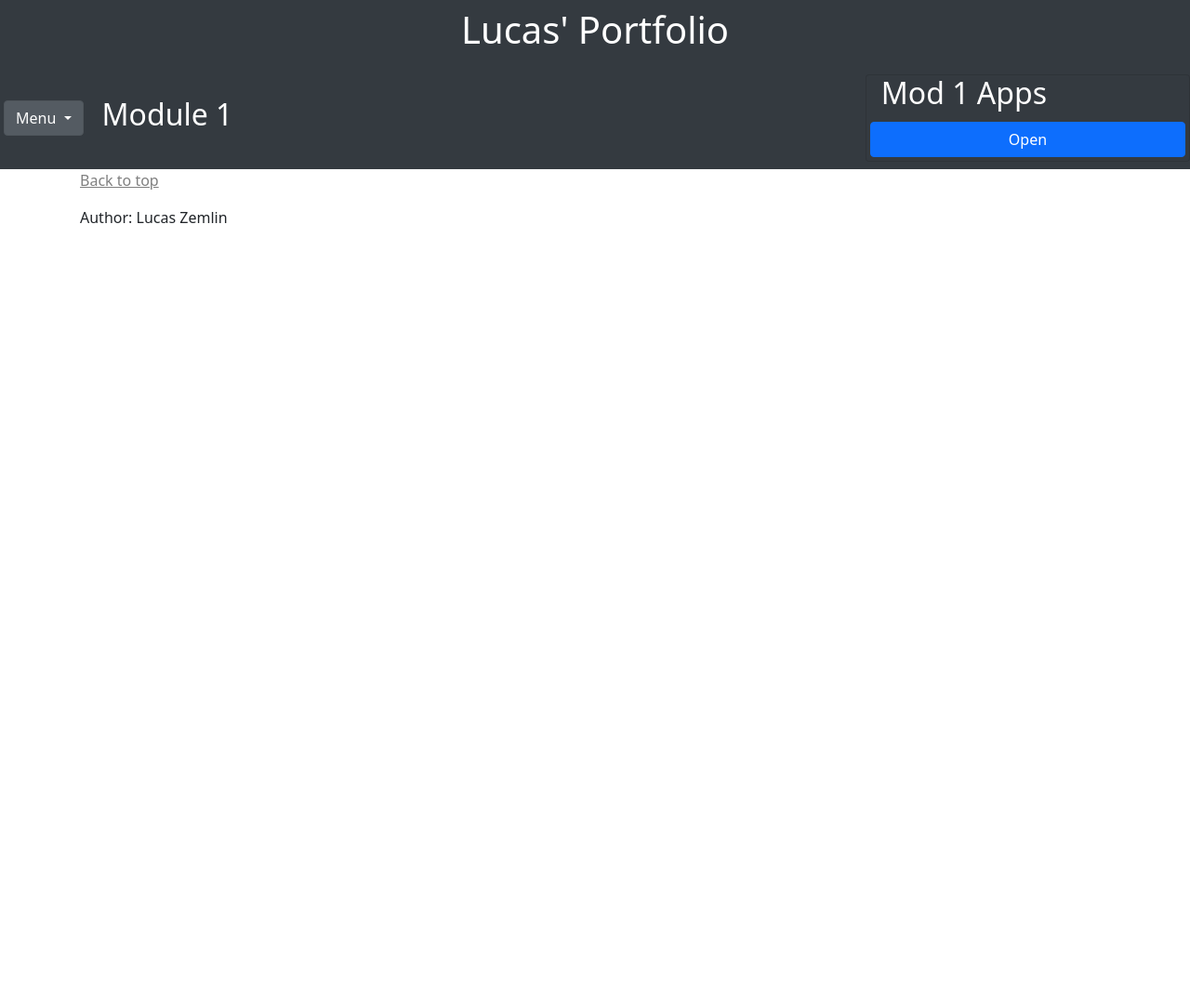
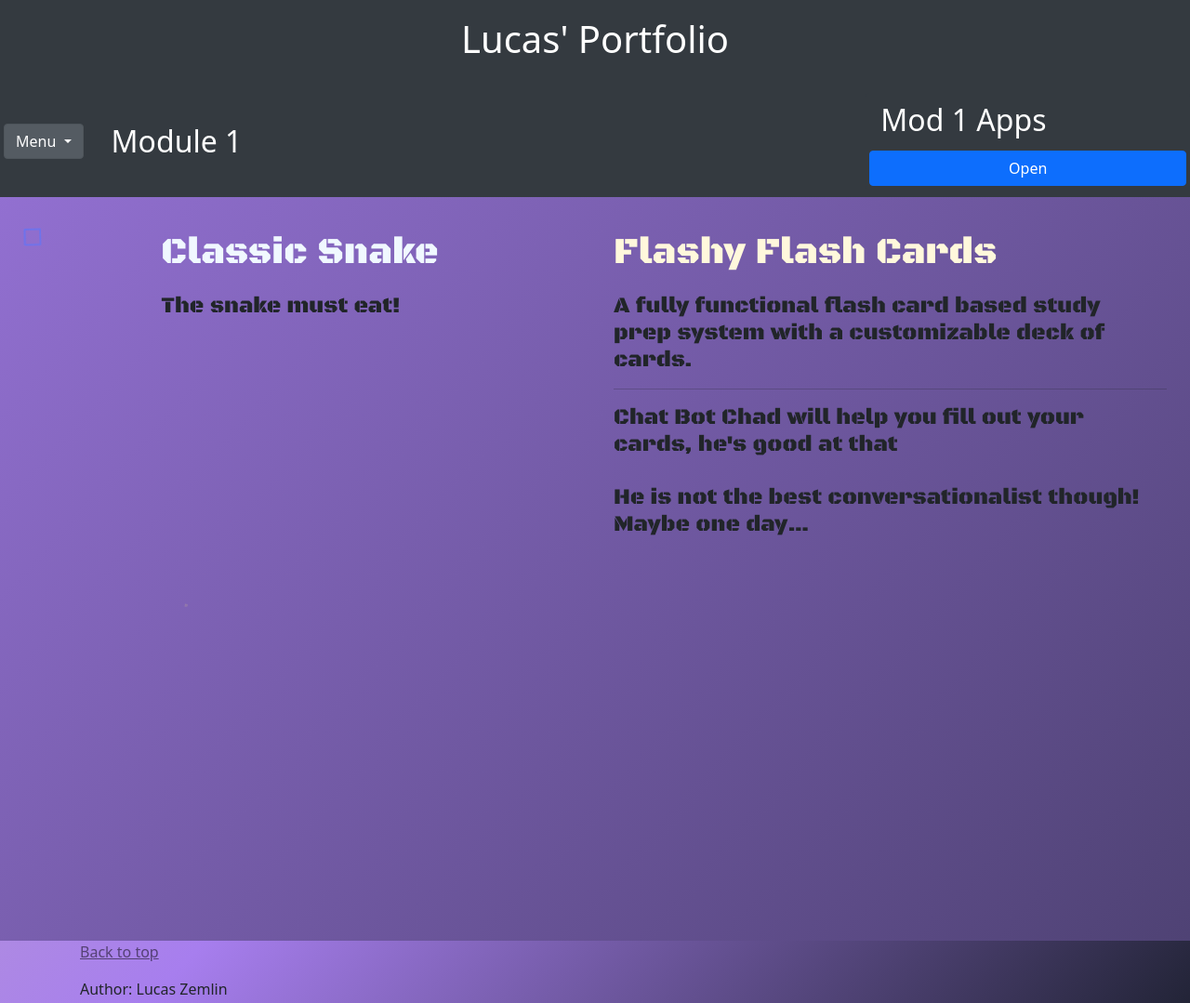
Before and after one commit to LukeZem/Module1_Project, a plain HTML site: page homepage/MOD1_page.html in a window 1280 px wide. Shown: the top 1079 px of the page at 93% size. Before the commit the page ends 800 px from the top, so only its background shows below. Drawn offline with nearby package versions, Linux system fonts and the light colour scheme.

Commit message:
created and stylized homepage for apps

```diff
--- a/homepage/MOD1_page.html
+++ b/homepage/MOD1_page.html
@@ -26,11 +26,11 @@
 			crossorigin="anonymous"
 		></script>
 		<script src="https://cdn.jsdelivr.net/npm/bootstrap@5.2.3/dist/js/bootstrap.bundle.min.js"></script>
-		<link rel="stylesheet" href="classes.css" />
+		<link rel="stylesheet" href="style.css" />
 		<style></style>
 	</head>
 
-	<body class="bodyColor">
+	<body>
 		<!-- Navbar start -->
 		<header>
 			<div class="p-2 text-white text-center bg-dark">
@@ -53,12 +53,11 @@
 				</div>
 
 				<!-- Modal start -->
-				<div class="card bg-dark" style="width: 540px">
+				<div class="card bg-dark" style="width: 540px; border: none">
 					<h2 class="container-fluid text-white">Mod 1 Apps</h2>
 					<!-- Button to Open the Modal -->
 					<button type="button" class="btn btn-primary m-lg-1" data-bs-toggle="modal" data-bs-target="#myModal2">Open</button>
 
-					<!-- The Modal -->
 					<!-- The Modal -->
 					<div class="modal" id="myModal2">
 						<div class="modal-dialog">
@@ -71,10 +70,10 @@
 								<!-- Modal body -->
 								<div class="modal-body">
 									<div class="container mt-3">
-										<h2>Click to Access</h2>
+										<h4>Click to Access</h4>
 										<div>
 											<a class="dropdown-item" href="flash_card.html">Flashy Flash Cards</a>
-											<a class="dropdown-item" href="./snakeGame.html">Classic Snake</a>
+											<a class="dropdown-item" href="snakeGame.html">Classic Snake</a>
 										</div>
 									</div>
 								</div>
@@ -91,11 +90,38 @@
 			</nav>
 		</header>
 		<!-- navbar end -->
-		<main class="container-fluid"></main>
+        <div id="main-container">
+			<div id="background">
+				<div class="cube"></div>
+				<div class="cube"></div>
+				<div class="cube"></div>
+				<div class="cube"></div>
+                <section class="text">
 
-		<footer class="container">
-			<p class="float-end"><a class="text-black-50" href="#">Back to top</a></p>
-			<p>Author: Lucas Zemlin</p>
-		</footer>
+                    <div class="text-column" id="head-top">
+                        <h1 style="color: aliceblue;">Classic Snake</h1>
+                        <h4>The snake must eat!</h4>
+                    </div>
+                    <div class="text-column">
+                        <h1 style="color: cornsilk;">Flashy Flash Cards</h1>
+                        <h4>A fully functional flash card based study <br>
+                            prep system with a customizable deck of cards. <br> <hr>
+                            Chat Bot Chad will help you fill out your cards, he's good at that <br> <br>
+                            He is not the best conversationalist though! Maybe one day...</h4>
+                    </div>
+
+                </section>
+				<div class="cube"></div>
+				<div class="cube"></div>
+				<div class="cube"></div>
+				<div class="cube"></div>
+				<div class="cube"></div>
+				<div class="cube"></div>
+			</div>
+        </div>
+			<footer class="container" id="footer">
+				<p class="float-end"><a class="text-black-50" href="#">Back to top</a></p>
+				<p>Author: Lucas Zemlin</p>
+		<script src="background_script.js"></script>
 	</body>
 </html>
--- /dev/null
+++ b/homepage/background_script.js
@@ -0,0 +1,34 @@
+const background = document.getElementById("background");
+const cubes = document.querySelectorAll(".cube");
+
+const getRandomValue = (min, max) => {
+	return Math.random() * (max - min) + min;
+};
+
+const getRandomColor = () => {
+	const letters = "0123456789ABCDEF";
+	let color = "#";
+	for (let i = 0; i < 6; i++) {
+		color += letters[Math.floor(Math.random() * 16)];
+	}
+	return color;
+};
+
+cubes.forEach((cube, index) => {
+	const randomTop = getRandomValue(0, 100);
+	const randomLeft = getRandomValue(0, 80);
+	const randomRadius = getRandomValue(0, 25);
+	const randomColor = getRandomColor();
+	const randomNum = getRandomValue(50, 150);
+
+	cube.style.top = `${randomTop}vh`;
+	cube.style.left = `${randomLeft}vw`;
+	cube.style.borderRadius = `${randomRadius}%`;
+
+	// applying random color
+	cube.style.borderColor = randomColor;
+
+	// Applying different animation delays for odd and even cubes
+	const animationDelay = index % 2 === 0 ? index * 2 + 2 : index * 2;
+	cube.style.animationDelay = `${getRandomValue(2, 14)}s`;
+});
--- a/homepage/style.css
+++ b/homepage/style.css
@@ -1,37 +1,128 @@
-.container {
-	--skin: rgb(185, 147, 121);
-	width: 90vmin;
-	height: 90vmin;
-	position: absolute;
-	top: 50%;
-	left: 50%;
-	transform: translate(-50%, -50%);
-	--gradient: #0003 0 0.125%, #0000 0 9.875%, #0003 0 10%;
-	background: repeating-linear-gradient(var(--gradient)), repeating-linear-gradient(to right, var(--gradient));
+@import url("https://fonts.googleapis.com/css2?family=Black+Ops+One&display=swap");
+
+header {
+	top: 0;
 }
 
-.container * {
-	position: absolute;
-	box-sizing: border-box;
-}
-.head {
-	left: 20%;
-	top: 20%;
-	width: 60%;
-	height: 50%;
-	background: var(--skin);
-	border-radius: 80% 100% 0 0;
-	border: 0.75vmin solid;
-	border-bottom: 0;
+body {
+	background: linear-gradient(132deg, #c7b6b8, #a77eee, #212335);
+	animation: Gradient 15s ease infinite;
 }
 
-.chin {
-	left: 20%;
+footer {
+	bottom: 0;
+}
 
-	width: 60%;
-	height: 50%;
-	background: var(--skin);
-	border-radius: 80% 100%;
-	border: 0.75vmin solid;
-	border-bottom-width: 1vmin;
+.grid-container {
+	display: grid;
+	min-height: calc(100vh - 100px);
+	grid-template-columns: 1fr 4fr 1fr;
+	gap: 5px;
 }
+
+h1,
+h2 {
+	margin: 0;
+	padding: 10px;
+}
+
+#side_nav {
+	text-align: center;
+	margin: 10px;
+	padding: 5px;
+}
+
+section {
+	margin-top: 10px;
+	margin-bottom: 10px;
+	padding: 5px;
+	position: absolute;
+	z-index: 2;
+}
+
+.text {
+	display: grid;
+	grid-template-columns: 1fr 1fr;
+	font-family: "black ops one";
+	justify-content: space-evenly;
+}
+
+.text .text-column {
+	display: flex;
+	flex-wrap: wrap;
+	flex-direction: column;
+	align-content: space-around;
+	justify-content: space-evenly;
+	padding: 10px;
+}
+
+.text-column h4 {
+	padding: 10px;
+}
+
+#head-top {
+	justify-content: flex-start;
+}
+
+/* =============== Background Animation ================== */
+
+#main-container {
+	display: grid;
+	grid-template-columns: 1fr;
+	height: 100%;
+	margin: 0;
+	padding: 0;
+	width: 100%;
+	background: #fff;
+}
+
+#background {
+	background: linear-gradient(132deg, #c7b6b8, #a77eee, #212335);
+	background-size: 400% 400%;
+	animation: Gradient 15s ease infinite;
+	position: relative;
+	height: 100vh;
+	width: 100%;
+	overflow: hidden;
+	padding: 0;
+	margin: 0px;
+}
+.cube {
+	position: absolute;
+	top: 80vh;
+	left: 45vw;
+	width: 10px;
+	height: 10px;
+	border: solid 1px #d7d4e4;
+	transform-origin: top left;
+	transform: scale(0) rotate(0deg) translate(-50%, -50%);
+	animation: cube 12s ease-in forwards infinite;
+}
+.cube:nth-child(2n) {
+	border-color: #fff;
+}
+.cube:nth-child(odd) {
+	border-radius: 35%;
+}
+
+@keyframes Gradient {
+	0% {
+		background-position: 0% 50%;
+	}
+	50% {
+		background-position: 100% 50%;
+	}
+	100% {
+		background-position: 0% 50%;
+	}
+}
+@keyframes cube {
+	from {
+		transform: scale(0) rotate(0deg) translate(-50%, -50%);
+		opacity: 1;
+	}
+	to {
+		transform: scale(20) rotate(960deg) translate(-50%, -50%);
+		opacity: 0;
+	}
+}
```
Also changed, not shown: 1 other file.
